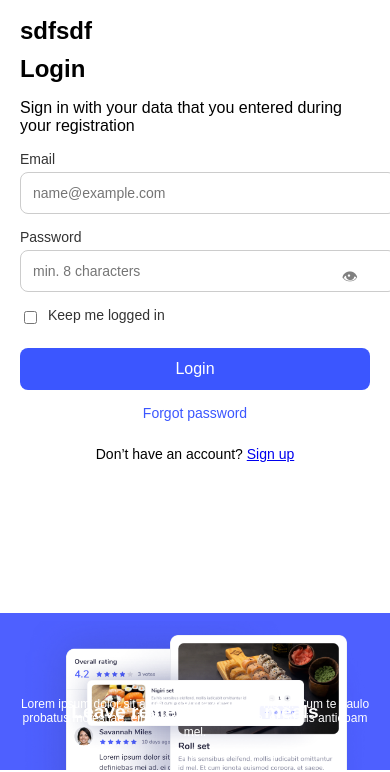
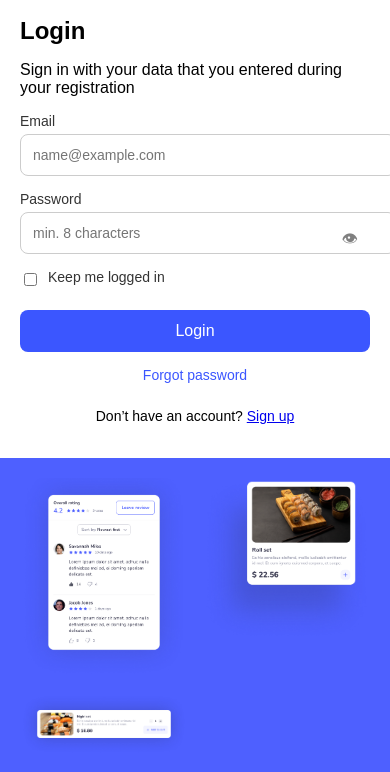
Before and after one commit to AlexandruGol/1, a plain HTML site: page index.html in a window 390 px wide. Shown: the part 74-846 px from the top of the page. Drawn offline with Linux system fonts and the light colour scheme.

Commit message:
vs finala?

```diff
--- a/index.html
+++ b/index.html
@@ -20,7 +20,6 @@
       </header>
 
       <div class="login-box">
-        <h1>sdfsdf</h1>
         <h1>Login</h1>
         <p>Sign in with your data that you entered during your registration</p>
 
--- a/style.css
+++ b/style.css
@@ -105,7 +105,7 @@ button:hover {
   text-align: center;
 }
 
-/* Dreapta - imagini suprapuse */
+/* Dreapta - Fundal albastru */
 .right {
   flex: 1 1 400px;
   background: #4E60FF;
@@ -116,29 +116,28 @@ button:hover {
   overflow: hidden;
 }
 
-/* Imagini suprapuse responsive */
+/* Imagini suprapuse - doar pe desktop */
+#com, #rol, #nigiri {
+  position: absolute;
+  height: auto;
+}
+
 #com {
-  position: absolute;
   top: 5%;
   left: 5%;
   width: 40%;
-  height: auto;
 }
 
 #rol {
-  position: absolute;
   top: 10%;
   right: 5%;
   width: 35%;
-  height: auto;
 }
 
 #nigiri {
-  position: absolute;
   bottom: 10%;
   left: 15%;
   width: 50%;
-  height: auto;
 }
 
 /* Text suprapus */
@@ -182,28 +181,50 @@ button:hover {
   background: #ffffff;
 }
 
-/* Media Queries pentru tablet și mobil */
+/* ----------------- RESPONSIVE ----------------- */
 @media (max-width: 1024px) {
   .container {
     flex-direction: column;
   }
+
   .left, .right {
     flex: 1 1 100%;
     padding: 20px;
   }
+
   header img {
     margin: 0 auto 20px auto;
   }
+
+  /* imagini trec pe grid */
+  .right div {
+    display: grid;
+    grid-template-columns: repeat(auto-fit, minmax(150px, 1fr));
+    gap: 15px;
+    position: static;
+    margin-bottom: 20px;
+  }
+
   #com, #rol, #nigiri {
-    width: 50%;
+    position: static;
+    width: 100%;
   }
+
+  /* text sub imagini */
+  .right h2, #Lorem, .dots {
+    position: static;
+    transform: none;
+    text-align: center;
+    margin: 10px auto;
+  }
+
   .right h2 {
     font-size: 1.5rem;
-    bottom: 20%;
   }
+
   #Lorem {
     font-size: 14px;
-    bottom: 12%;
+    max-width: 90%;
   }
 }
 
@@ -211,17 +232,16 @@ button:hover {
   h1 {
     font-size: 1.5rem;
   }
-  #com, #rol, #nigiri {
-    width: 70%;
-  }
+
   .right h2 {
     font-size: 1.2rem;
   }
+
   #Lorem {
     font-size: 12px;
-    width: 90%;
   }
+
   .dots {
-    bottom: 8%;
+    margin-top: 10px;
   }
 }
```
